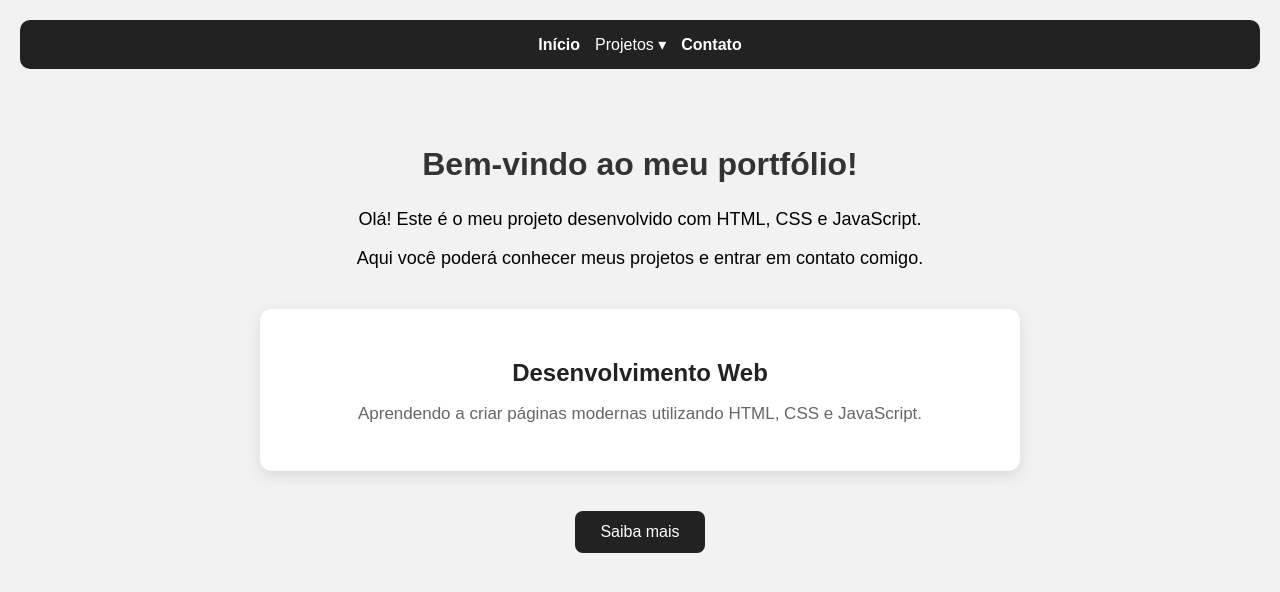
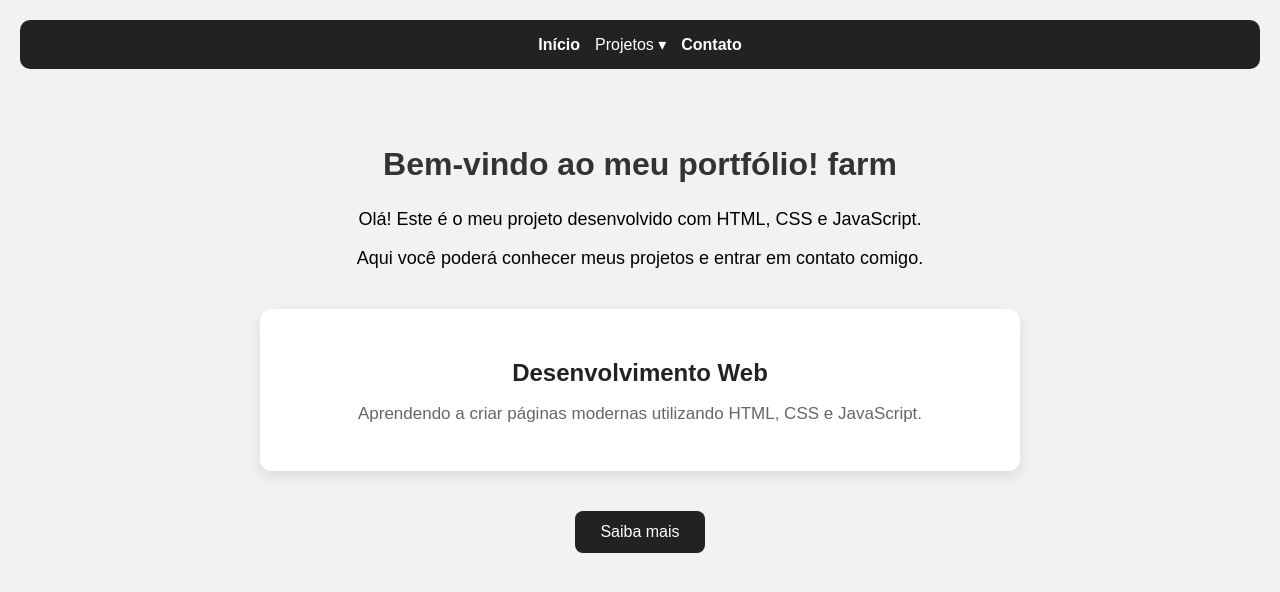
Before and after one commit to Rotiv2042/Projeto, a plain HTML site: page index.html in a window 1280 px wide. Drawn offline with Linux system fonts and the light colour scheme.

Commit message:
Atualiza index

```diff
--- a/index.html
+++ b/index.html
@@ -85,7 +85,7 @@
         <section id="inicio">
 
             <h1>
-                Bem-vindo ao meu portfólio!
+                Bem-vindo ao meu portfólio! farm
             </h1>
 
             <p>
```
